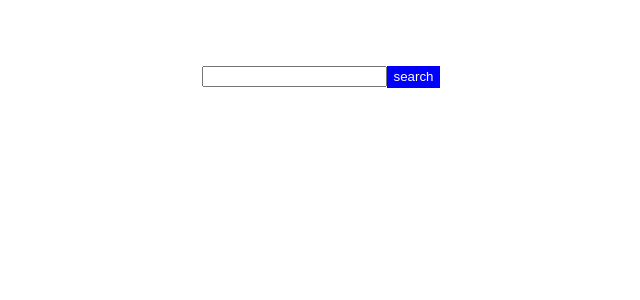
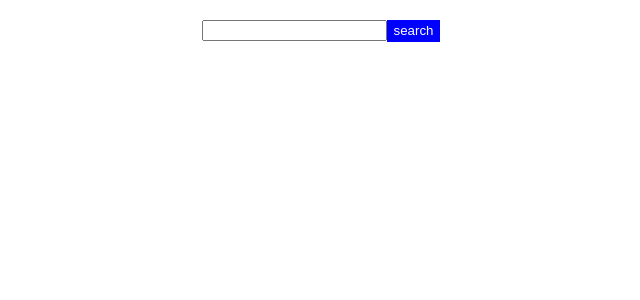
Before and after one commit to Salman-Nazeer-477/react-dictionary, a React app: page / in a window 1280 px wide. Shown: the top 300 px of the page, without its empty margins (319-959 px from the left). Built offline with nearby package versions, Linux system fonts and the light colour scheme; the HTML template or start-up script is replaced by a standard one.

Commit message:
Adjusted app component width

```diff
--- a/src/App.css
+++ b/src/App.css
@@ -3,7 +3,6 @@
     align-items: center;
     justify-content: center;
     flex-direction: column;
-    width: 90vw;
     margin: auto;
 }
 
```
